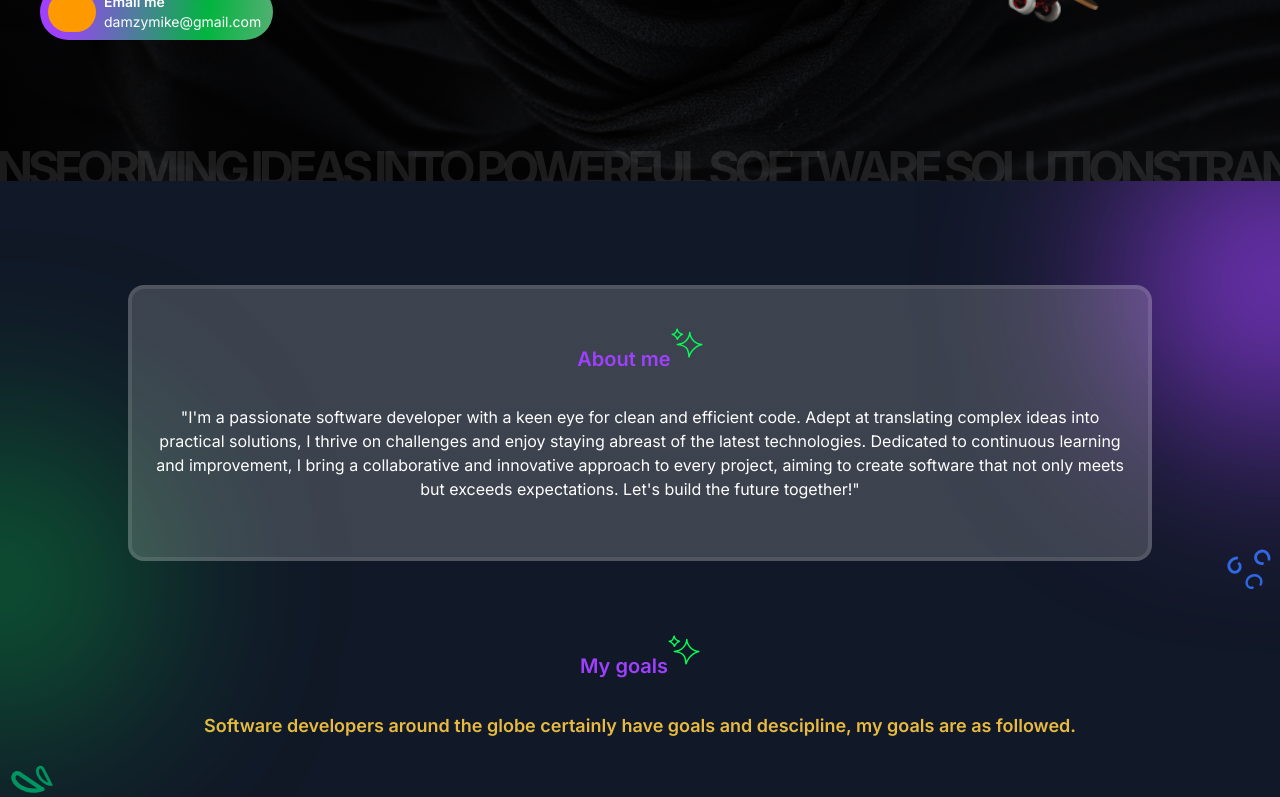
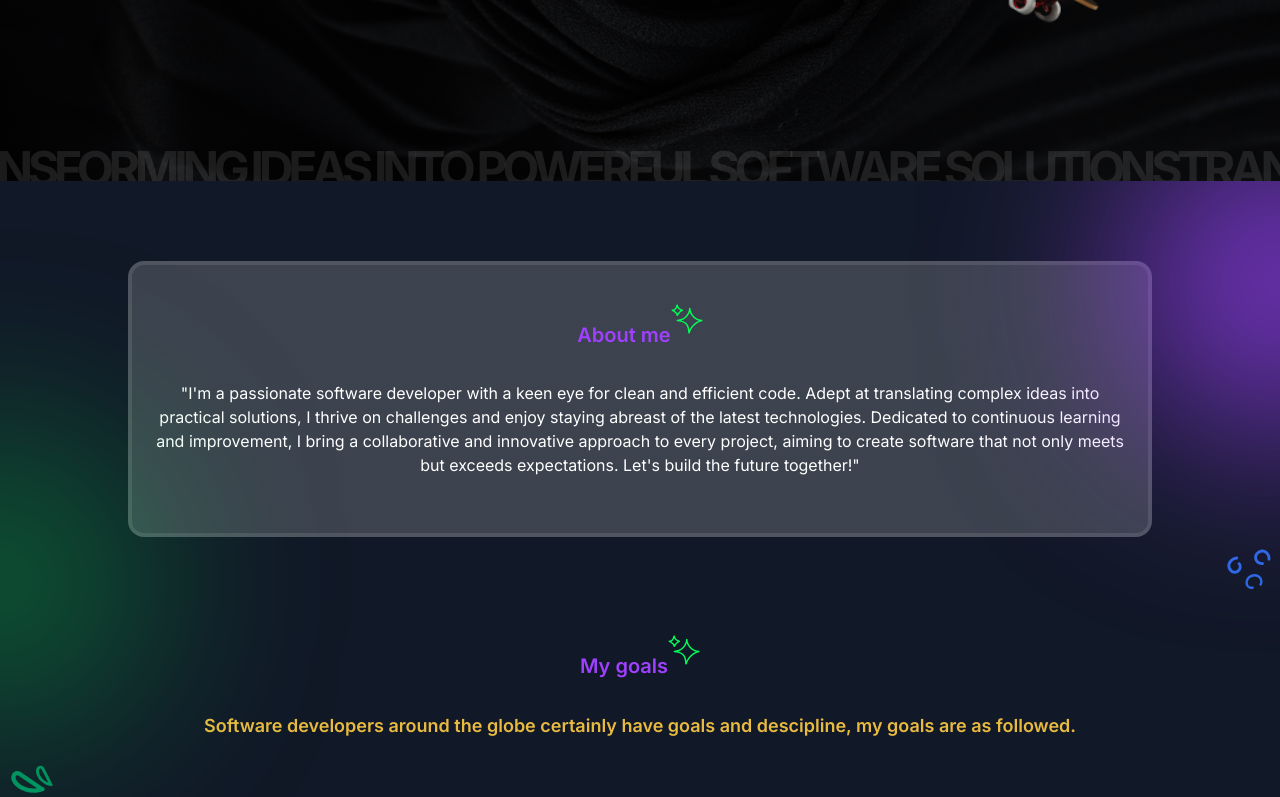
Before and after one commit to pythonvista/portfolio-demo, a React (Vite) app: page / in a window 1280 px wide. Shown: the part 619-1416 px from the top of the page. Built offline with nearby package versions, Linux system fonts and the light colour scheme.

Commit message:
about me section animation changed

```diff
--- a/src/components/AboutMe.tsx
+++ b/src/components/AboutMe.tsx
@@ -7,23 +7,23 @@ import HeadingStar from './HeadingStar';
 import skill_logo from '../assets/svgs/skill-logo.svg';
 import AnimateSection from './AnimateSection';
 import {useRef} from 'react';
-import {useInView} from 'framer-motion';
+import {useInView, motion} from 'framer-motion';
 
 const AboutMe = () => {
   const aboutMeRef = useRef<HTMLDivElement | null>(null);
-  const inView = useInView(aboutMeRef, {once: true});
+  const inView = useInView(aboutMeRef);
   return (
     <>
       <section className='min-h-screen relative pt-20 overflow-hidden mb-10'>
         <div className='eclipse w-[300px] rounded-full aspect-square bg-[#00ff574d] absolute top-[250px] -left-[150px]' />
         <div className='eclipse w-[300px] rounded-full aspect-square bg-[#9F40FECC] absolute -top-[50px] -right-[150px]' />
 
-        <div
+        <motion.div
           ref={aboutMeRef}
           style={{
-            transform: inView ? 'translateY(1.5rem)' : 'translateY(0)',
+            transform: inView ? 'none' : 'translateY(-1.5rem)',
             opacity: inView ? 1 : 0,
-            transition: 'all 0.9s cubic-bezier(0.17, 0.55, 0.55, 1) 0.2s'
+            transition: 'all 0.9s cubic-bezier(0.17, 0.55, 0.55, 1) 0.3s'
           }}
           className='text-center w-4/5 mx-auto p-4 py-14 rounded-2xl border-4 border-[rgba(255,255,255,0.1)] about-me'
         >
@@ -37,7 +37,7 @@ const AboutMe = () => {
             every project, aiming to create software that not only meets but
             exceeds expectations. Let's build the future together!"
           </p>
-        </div>
+        </motion.div>
 
         <img src={rounded} alt='icon' className='w-14 ml-auto mb-14' />
         <HeadingStar heading='My goals' />
--- a/src/main.tsx
+++ b/src/main.tsx
@@ -3,10 +3,10 @@ import ReactDOM from 'react-dom/client';
 import App from './App.tsx';
 import './index.css';
 
-ReactDOM.createRoot(document.getElementById('root')!).render(
-  <React.StrictMode>
-    <App />
-  </React.StrictMode>
-);
+// ReactDOM.createRoot(document.getElementById('root')!).render(
+//   <React.StrictMode>
+//     <App />
+//   </React.StrictMode>
+// );
 
-// ReactDOM.createRoot(document.getElementById('root')!).render(<App />);
+ReactDOM.createRoot(document.getElementById('root')!).render(<App />);
```
